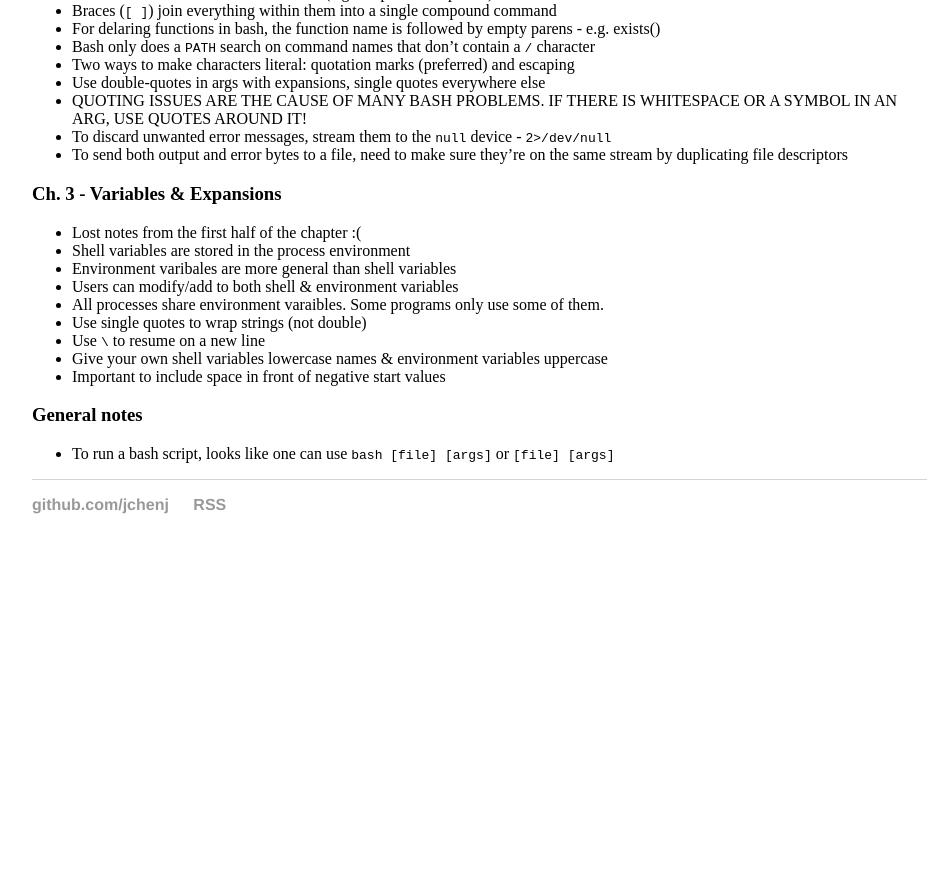
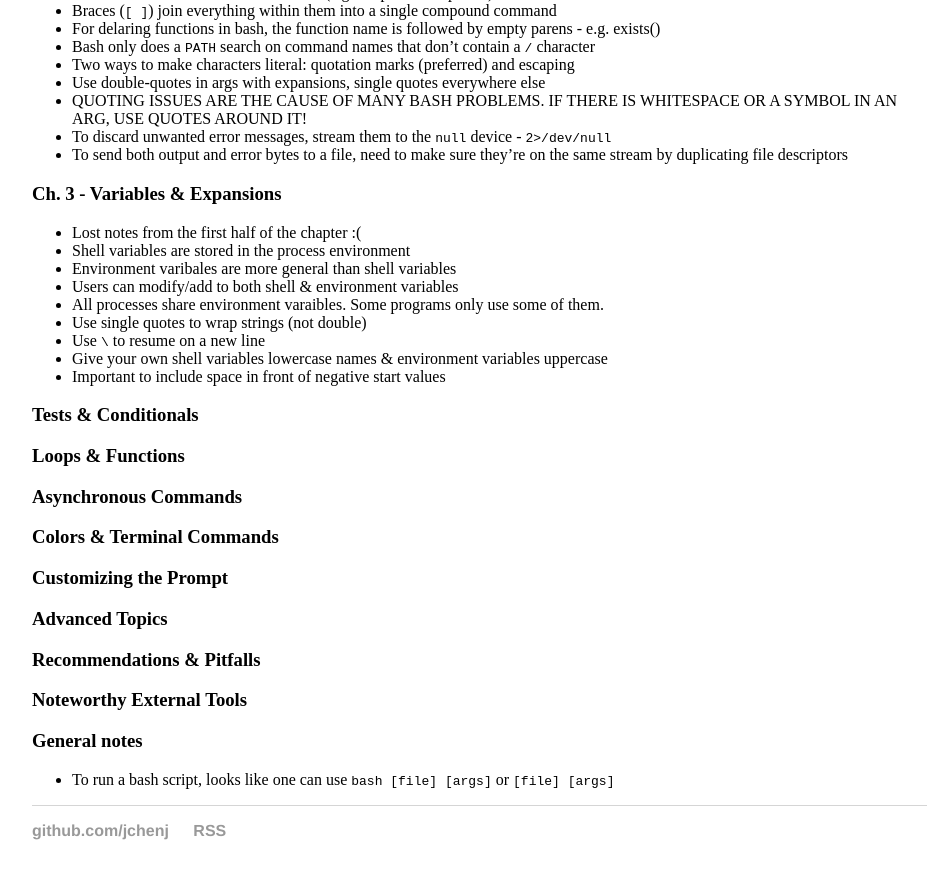
Before and after one commit to jchenj/jchenj.github.io, a Jekyll site: the page built from _posts/2020-01-14-bash-guide.md, in a window 1280 px wide and 900 px high, scrolled down 1823 px. Shown: the top 879 px of the window, without its empty margins (160-1087 px from the left). Built offline with Jekyll 4.4.1, drawn with Linux system fonts in a browser that asks for light colours; before the commit the page ends 2397 px from its top, so only the background shows below that.

Commit message:
Update 2020-01-14-bash-guide.md

```diff
--- a/_posts/2020-01-14-bash-guide.md
+++ b/_posts/2020-01-14-bash-guide.md
@@ -89,5 +89,21 @@ and use it for interpreting the language in the script
 * Give your own shell variables lowercase names & environment variables uppercase
 * Important to include space in front of negative start values
 
+### Tests & Conditionals
+
+### Loops & Functions
+
+### Asynchronous Commands
+
+### Colors & Terminal Commands
+
+### Customizing the Prompt
+
+### Advanced Topics
+
+### Recommendations & Pitfalls
+
+### Noteworthy External Tools
+
 ### General notes
 * To run a bash script, looks like one can use `bash [file] [args]` or `[file] [args]`
```
